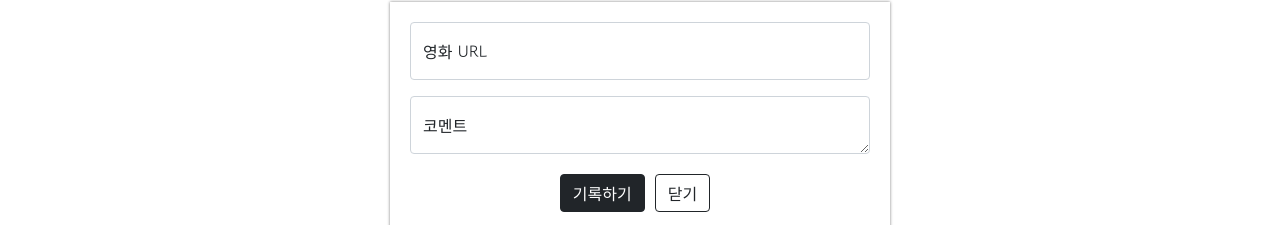
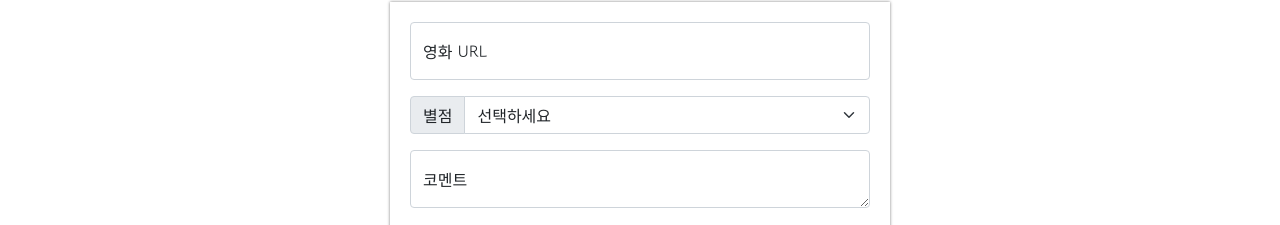
Before and after one commit to brandica/mypage, a plain HTML site: page index.html in a window 1280 px wide. Shown: the part 218-443 px from the top of the page. Drawn offline with nearby package versions, Linux system fonts and the light colour scheme.

Commit message:
Update index.html

```diff
--- a/index.html
+++ b/index.html
@@ -86,6 +86,17 @@
             <input type="email" class="form-control" id="floatingInput" placeholder="name@example.com">
             <label for="floatingInput">영화 URL</label>
         </div>
+        <div class="input-group mb-3">
+            <label class="input-group-text" for="inputGroupSelect01">별점</label>
+            <select class="form-select" id="inputGroupSelect01">
+              <option selected>선택하세요</option>
+              <option value="1">⭐</option>
+              <option value="2">⭐⭐</option>
+              <option value="3">⭐⭐⭐</option>
+              <option value="3">⭐⭐⭐⭐</option>
+              <option value="3">⭐⭐⭐⭐⭐</option>
+            </select>
+          </div>
         <div class="form-floating">
             <textarea class="form-control" placeholder="Leave a comment here" id="floatingTextarea"></textarea>
             <label for="floatingTextarea">코멘트</label>
```
